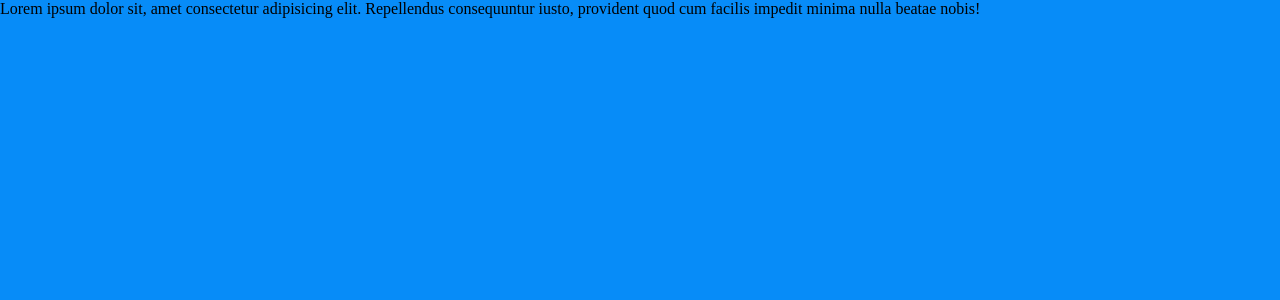
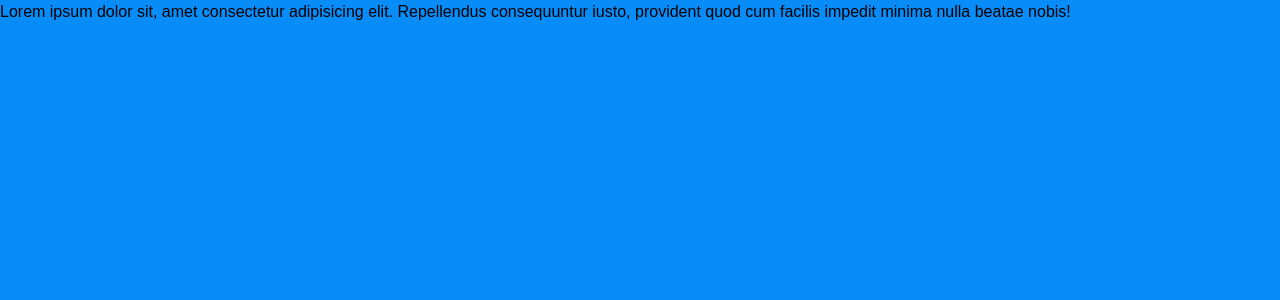
Before and after one commit to SebastianLaka/slider-learn, a Vue app: page / in a window 1280 px wide. Shown: the top 300 px of the page. Built offline with nearby package versions, Linux system fonts and the light colour scheme.

Commit message:
Add reset styles

```diff
--- a/src/assets/reset.scss
+++ b/src/assets/reset.scss
@@ -1,5 +1,20 @@
-*, *::before, *::after{
-    box-sizing: border-box;
-    margin: 0;
-    padding: 0;
+*,
+*::before,
+*::after {
+  box-sizing: border-box;
+  margin: 0;
+  padding: 0;
 }
+h1,
+p {
+  line-height: 150%;
+  font-family: sans-serif;
+}
+img {
+  display: block;
+  max-width: 100%;
+  object-fit: contain;
+}
+button {
+  font-family: inherit;
+}
```
